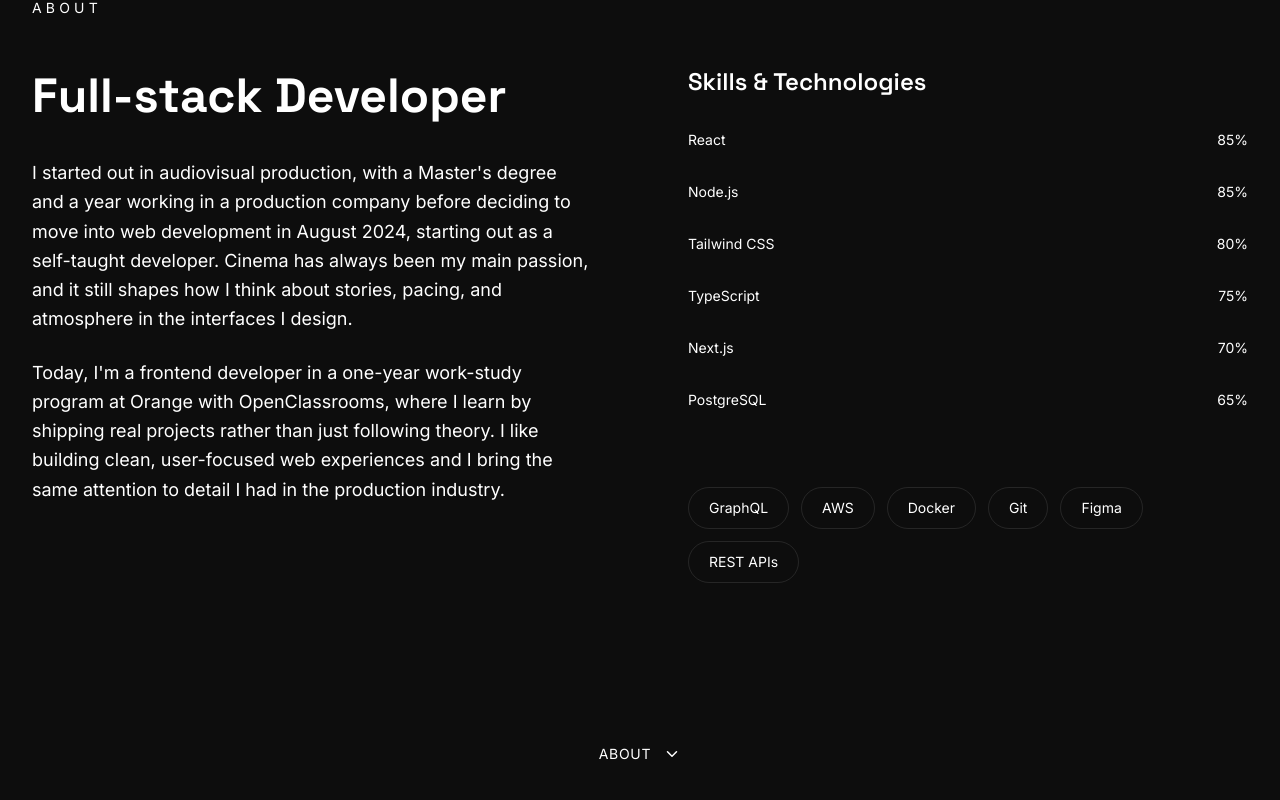
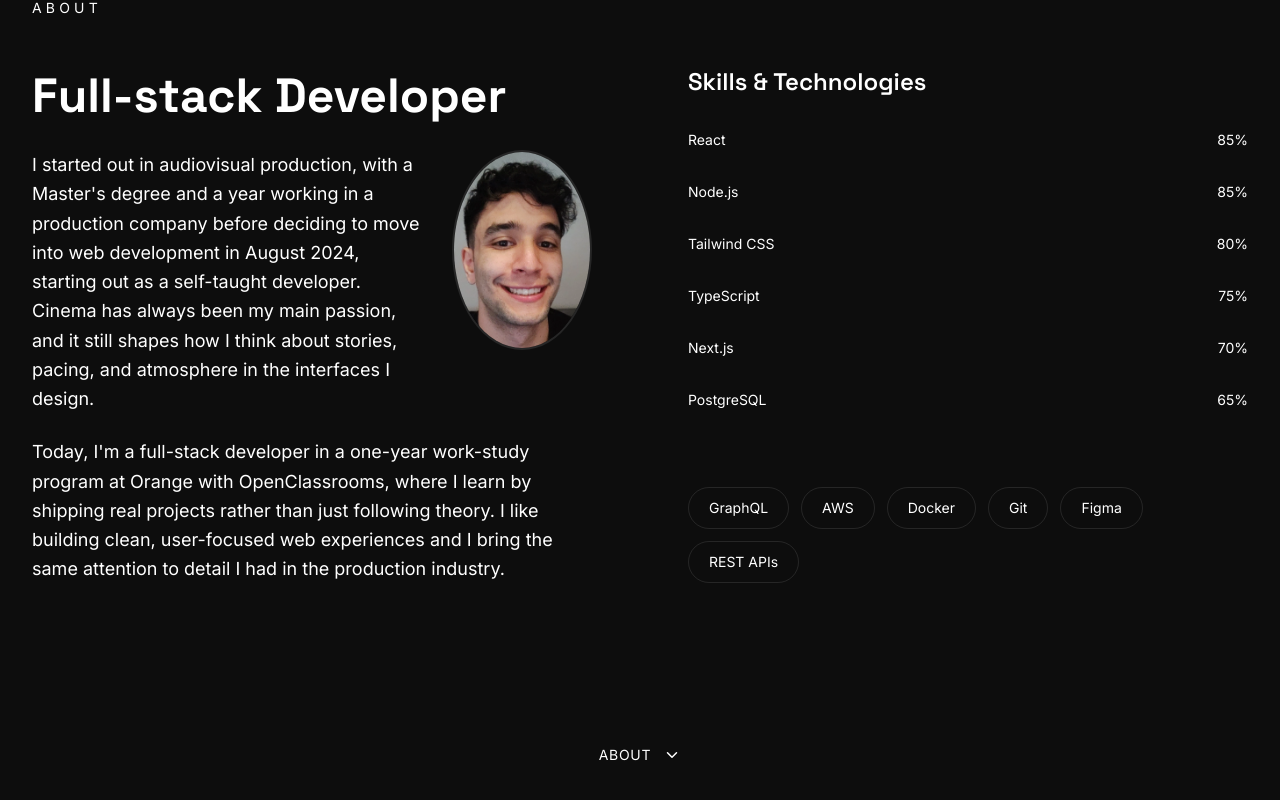
Before and after one commit to WAndrea0207/Portfolio-Andrea-Will, a React (Vite) app: page / in a window 1280 px wide. Shown: the part 1032-1832 px from the top of the page. Built offline with nearby package versions, Linux system fonts and the light colour scheme.

Commit message:
add profile image to About component and update description for clarity

```diff
--- a/src/app/components/About.tsx
+++ b/src/app/components/About.tsx
@@ -57,19 +57,29 @@ export function About() {
               transition={{ duration: 0.8, delay: 0.2 }}
             >
               <h2
-                className="text-4xl md:text-5xl mb-8 leading-tight"
+                className="text-4xl md:text-5xl leading-tight mb-6"
                 style={{ fontFamily: 'var(--font-display)', fontWeight: 700 }}
               >
                 Full-stack Developer
               </h2>
 
               <div className="space-y-6 text-foreground/70 text-lg leading-relaxed">
+                <div className="float-right w-35 h-50 rounded-[50%] ml-6 mb-4 border-2 border-accent/20 overflow-hidden">
+                  <motion.img
+                    src="/projects/photo-profil.webp"
+                    alt="Andrea Will"
+                    initial={{ opacity: 0 }}
+                    animate={isVisible ? { opacity: 1 } : { opacity: 0 }}
+                    transition={{ duration: 0.6, delay: 0.3 }}
+                    className="w-full h-full object-cover object-[50%_25%]"
+                  />
+                </div>
                 <p>
                   I started out in audiovisual production, with a Master's degree and a year working in a production company before deciding to move into web development in August 2024, starting out as a self-taught developer.
                   Cinema has always been my main passion, and it still shapes how I think about stories, pacing, and atmosphere in the interfaces I design.
                 </p>
                 <p>
-                  Today, I'm a frontend developer in a one-year work-study program at Orange with OpenClassrooms, where I learn by shipping real projects rather than just following theory.
+                  Today, I'm a full-stack developer in a one-year work-study program at Orange with OpenClassrooms, where I learn by shipping real projects rather than just following theory.
                   I like building clean, user-focused web experiences and I bring the same attention to detail I had in the production industry.
 
                 </p>
```
Also changed, not shown: public/projects/photo-profil.webp (added).
